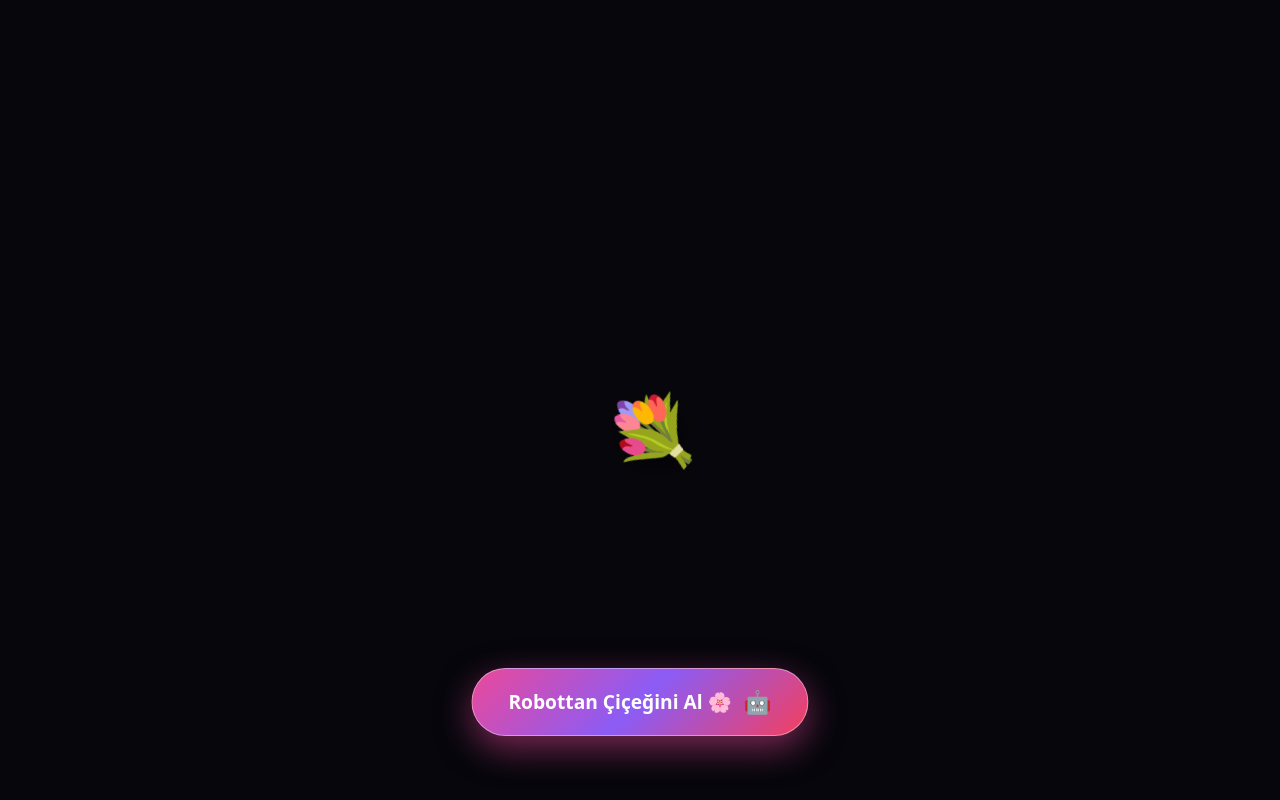
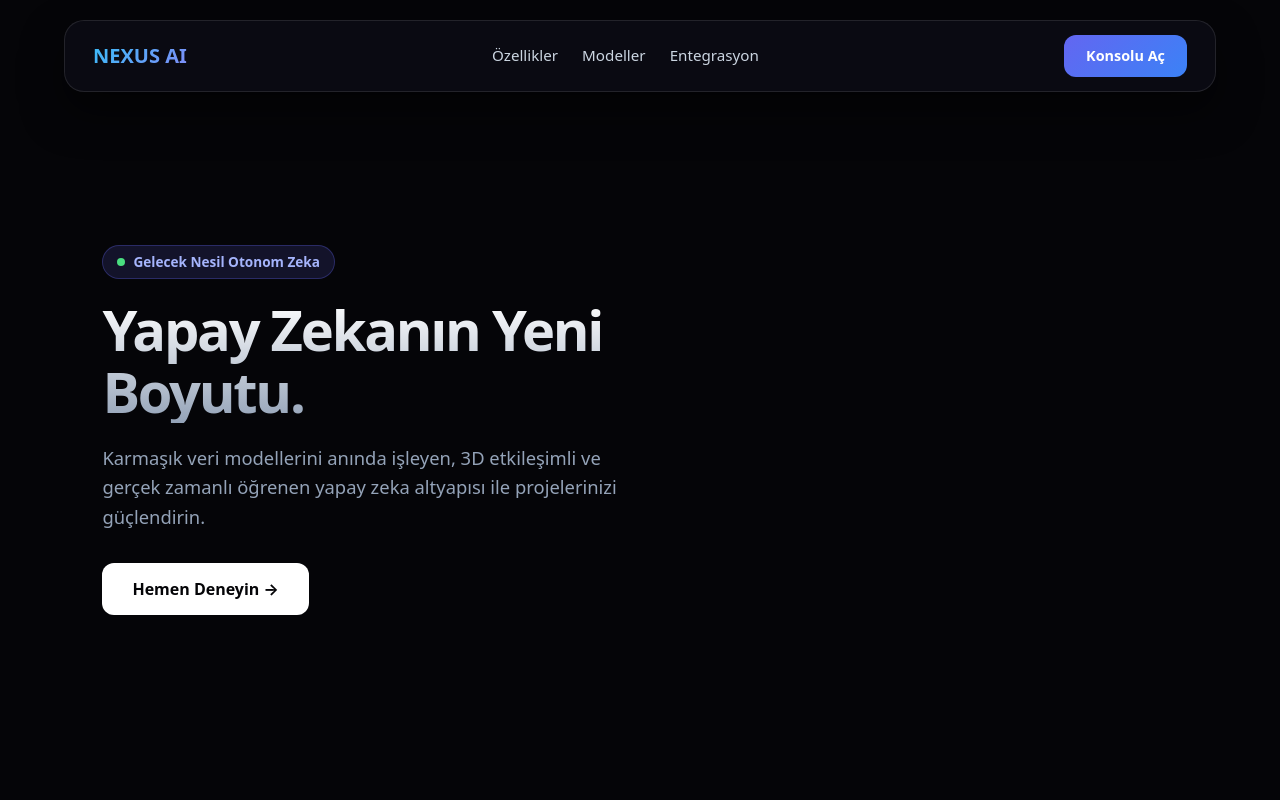
Before and after one commit to umutsenol79-ux/my-app, a Next.js app: page / in a window 1280 px wide. Shown: the top 800 px of the page. Built offline with nearby package versions, Linux system fonts and the light colour scheme.

Commit message:
transform to pure AI showcase landing page

```diff
--- a/app/page.tsx
+++ b/app/page.tsx
@@ -1,20 +1,8 @@
 'use client';
 
-import { useEffect, useState } from 'react';
-
-interface Particle {
-  id: number;
-  left: number;
-  emoji: string;
-  size: number;
-  duration: number;
-  drift: number;
-}
+import { useEffect } from 'react';
 
 export default function Home() {
-  const [given, setGiven] = useState(false);
-  const [particles, setParticles] = useState<Particle[]>([]);
-
   useEffect(() => {
     const script = document.createElement('script');
     script.type = 'module';
@@ -28,163 +16,161 @@ export default function Home() {
     };
   }, []);
 
-  const handleRobotGivesFlower = () => {
-    setGiven(true);
+  return (
+    <main style={{ position: 'relative', width: '100vw', minHeight: '100vh', overflowX: 'hidden', backgroundColor: '#050508', color: '#fff', fontFamily: 'system-ui, -apple-system, sans-serif' }}>
 
-    const emojis = ['🌸', '💐', '🌹', '💖', '✨', '🌷', '💝', '✨'];
-    const newParticles: Particle[] = [];
-
-    for (let i = 0; i < 35; i++) {
-      newParticles.push({
-        id: Date.now() + i,
-        left: 50 + (Math.random() * 20 - 10),
-        emoji: emojis[Math.floor(Math.random() * emojis.length)],
-        size: Math.random() * 1.6 + 1.2,
-        duration: Math.random() * 1.5 + 2.2,
-        drift: Math.random() * 200 - 100
-      });
-    }
-
-    setParticles(newParticles);
-  };
-
-  return (
-    <main style={{ position: 'relative', width: '100vw', height: '100vh', overflow: 'hidden', backgroundColor: '#06060c', fontFamily: 'system-ui, -apple-system, sans-serif' }}>
-
-      {/* 3D Spline Robot Sahnesi */}
+      {/* 3D Robot */}
       {/* @ts-expect-error spline-viewer is a web component */}
       <spline-viewer
         url="https://prod.spline.design/kZDDjO5HuC9GJUM2/scene.splinecode"
-        style={{ width: '100%', height: '100%', position: 'absolute', top: 0, left: 0, zIndex: 1 }}
+        style={{ width: '100%', height: '100vh', position: 'fixed', top: 0, left: 0, zIndex: 1 }}
       />
 
-      {/* Robotun Elinde Sabit Duran Çiçek Buketi (Tıklamadan Önce & Sonra) */}
-      <div style={{
-        position: 'absolute',
-        top: '52%',
-        left: '50%',
-        transform: given
-          ? 'translate(-50%, -65%) scale(1.6) rotate(10deg)'
-          : 'translate(-38%, -35%) scale(1) rotate(-15deg)',
-        zIndex: 10,
-        pointerEvents: 'none',
-        fontSize: '4.5rem',
-        transition: 'all 0.8s cubic-bezier(0.175, 0.885, 0.32, 1.275)',
-        filter: given
-          ? 'drop-shadow(0 0 35px rgba(244, 114, 182, 0.9))'
-          : 'drop-shadow(0 8px 16px rgba(0,0,0,0.6))',
-        animation: given ? 'pulseGlow 2s infinite alternate' : 'subtleFloat 3s ease-in-out infinite alternate'
-      }}>
-        💐
-      </div>
-
-      {/* Robotun Mesaj Balonu */}
-      <div style={{
-        position: 'absolute',
-        top: '8%',
-        left: '50%',
-        transform: given ? 'translateX(-50%) scale(1)' : 'translateX(-50%) scale(0.8)',
-        opacity: given ? 1 : 0,
-        zIndex: 25,
-        pointerEvents: 'none',
-        transition: 'all 0.6s cubic-bezier(0.175, 0.885, 0.32, 1.275)',
-        width: '90%',
-        maxWidth: '480px'
-      }}>
-        <div style={{
-          background: 'rgba(20, 15, 30, 0.7)',
-          backdropFilter: 'blur(20px)',
-          WebkitBackdropFilter: 'blur(20px)',
-          border: '1.5px solid rgba(244, 114, 182, 0.5)',
-          padding: '22px 28px',
-          borderRadius: '26px',
-          boxShadow: '0 20px 50px rgba(236, 72, 153, 0.35)',
-          textAlign: 'center',
-          position: 'relative'
-        }}>
-          <div style={{ fontSize: '2.2rem', marginBottom: '4px' }}>🤖💐✨</div>
-          <h2 style={{ margin: '0 0 6px 0', fontSize: '1.5rem', color: '#fff', fontWeight: '800', textShadow: '0 2px 10px rgba(0,0,0,0.6)' }}>
-            Bunlar Senin çin Ezgi! 🌸
-          </h2>
-          <p style={{ margin: 0, fontSize: '1rem', lineHeight: '1.5', color: '#fbcfe8' }}>
-            Umut bu çiçekleri sana vermem için beni özel olarak görevlendirdi! Dünyanın en güzel sevgilisi, iyi ki varsın 💖
-          </p>
-        </div>
-      </div>
-
-      {/* Alt Kısımdaki Buton */}
-      <div style={{
-        position: 'absolute',
-        bottom: '8%',
+      {/* Üst Navbar */}
+      <nav style={{
+        position: 'fixed',
+        top: '20px',
         left: '50%',
         transform: 'translateX(-50%)',
-        zIndex: 30,
+        width: '90%',
+        maxWidth: '1200px',
+        zIndex: 50,
+        display: 'flex',
+        alignItems: 'center',
+        justifyContent: 'space-between',
+        padding: '14px 28px',
+        background: 'rgba(15, 15, 25, 0.65)',
+        backdropFilter: 'blur(20px)',
+        WebkitBackdropFilter: 'blur(20px)',
+        border: '1px solid rgba(255, 255, 255, 0.1)',
+        borderRadius: '20px',
+        boxShadow: '0 20px 40px rgba(0,0,0,0.5)'
+      }}>
+        <div style={{ display: 'flex', alignItems: 'center', gap: '10px', fontWeight: '800', fontSize: '1.25rem' }}>
+          <span style={{ background: 'linear-gradient(135deg, #38bdf8 0%, #818cf8 100%)', WebkitBackgroundClip: 'text', WebkitTextFillColor: 'transparent' }}>
+            NEXUS AI
+          </span>
+        </div>
+
+        <div style={{ display: 'flex', gap: '24px', fontSize: '0.95rem', color: '#94a3b8', fontWeight: '500' }}>
+          <span style={{ color: '#cbd5e1' }}>Özellikler</span>
+          <span style={{ color: '#cbd5e1' }}>Modeller</span>
+          <span style={{ color: '#cbd5e1' }}>Entegrasyon</span>
+        </div>
+
+        <button style={{
+          padding: '10px 22px',
+          fontSize: '0.9rem',
+          fontWeight: '600',
+          color: '#fff',
+          background: 'linear-gradient(135deg, #6366f1 0%, #3b82f6 100%)',
+          border: 'none',
+          borderRadius: '12px',
+          cursor: 'pointer'
+        }}>
+          Konsolu Aç
+        </button>
+      </nav>
+
+      {/* Hero Alanı */}
+      <section style={{
+        position: 'relative',
+        zIndex: 10,
+        minHeight: '100vh',
         display: 'flex',
         flexDirection: 'column',
-        alignItems: 'center'
+        justifyContent: 'center',
+        padding: '0 8%',
+        pointerEvents: 'none'
       }}>
-        <button
-          onClick={handleRobotGivesFlower}
-          style={{
-            display: 'flex',
+        <div style={{ maxWidth: '560px', marginTop: '60px' }}>
+          <div style={{
+            display: 'inline-flex',
             alignItems: 'center',
-            gap: '12px',
-            padding: '16px 36px',
-            fontSize: '1.2rem',
-            fontWeight: '700',
-            color: '#fff',
-            background: given
-              ? 'linear-gradient(135deg, #10b981 0%, #059669 100%)'
-              : 'linear-gradient(135deg, #ec4899 0%, #8b5cf6 50%, #f43f5e 100%)',
-            border: '1.5px solid rgba(255, 255, 255, 0.4)',
+            gap: '8px',
+            padding: '6px 14px',
             borderRadius: '9999px',
-            cursor: 'pointer',
-            boxShadow: '0 12px 35px rgba(236, 72, 153, 0.5)',
-            transition: 'all 0.3s ease',
-            outline: 'none'
-          }}
-          onMouseDown={(e) => (e.currentTarget.style.transform = 'scale(0.94)')}
-          onMouseUp={(e) => (e.currentTarget.style.transform = 'scale(1)')}
-        >
-          <span>{given ? 'Çiçekler Teslim Edildi 💖' : 'Robottan Çiçeğini Al 🌸'}</span>
-          <span style={{ fontSize: '1.4rem' }}>{given ? '✨' : '🤖'}</span>
-        </button>
-      </div>
+            background: 'rgba(99, 102, 241, 0.15)',
+            border: '1px solid rgba(99, 102, 241, 0.3)',
+            color: '#a5b4fc',
+            fontSize: '0.85rem',
+            fontWeight: '600',
+            marginBottom: '20px'
+          }}>
+            <span style={{ width: '8px', height: '8px', borderRadius: '50%', backgroundColor: '#4ade80' }}></span>
+            Gelecek Nesil Otonom Zeka
+          </div>
 
-      {/* Patlayan Çiçekler */}
-      {particles.map((p) => (
-        <div
-          key={p.id}
-          style={{
-            position: 'absolute',
-            top: '48%',
-            left: `${p.left}%`,
-            zIndex: 18,
-            fontSize: `${p.size}rem`,
-            pointerEvents: 'none',
-            // @ts-expect-error css variable
-            '--drift': `${p.drift}px`,
-            animation: `burstOut ${p.duration}s cubic-bezier(0.25, 1, 0.5, 1) forwards`
-          }}
-        >
-          {p.emoji}
+          <h1 style={{
+            fontSize: '3.5rem',
+            fontWeight: '900',
+            lineHeight: '1.1',
+            letterSpacing: '-0.04em',
+            margin: '0 0 20px 0',
+            background: 'linear-gradient(180deg, #ffffff 0%, #94a3b8 100%)',
+            WebkitBackgroundClip: 'text',
+            WebkitTextFillColor: 'transparent'
+          }}>
+            Yapay Zekanın Yeni Boyutu.
+          </h1>
+
+          <p style={{
+            fontSize: '1.15rem',
+            lineHeight: '1.6',
+            color: '#94a3b8',
+            marginBottom: '32px'
+          }}>
+            Karmaşık veri modellerini anında işleyen, 3D etkileşimli ve gerçek zamanlı öğrenen yapay zeka altyapısı ile projelerinizi güçlendirin.
+          </p>
+
+          <div style={{ display: 'flex', gap: '16px', pointerEvents: 'auto' }}>
+            <button style={{
+              padding: '14px 30px',
+              fontSize: '1rem',
+              fontWeight: '700',
+              color: '#050508',
+              backgroundColor: '#fff',
+              border: 'none',
+              borderRadius: '12px',
+              cursor: 'pointer'
+            }}>
+              Hemen Deneyin →
+            </button>
+          </div>
         </div>
-      ))}
+      </section>
 
-      <style>{`
-        @keyframes subtleFloat {
-          0% { transform: translate(-38%, -35%) scale(1) rotate(-15deg); }
-          100% { transform: translate(-38%, -38%) scale(1.05) rotate(-10deg); }
-        }
-        @keyframes pulseGlow {
-          0% { filter: drop-shadow(0 0 25px rgba(244, 114, 182, 0.7)); }
-          100% { filter: drop-shadow(0 0 45px rgba(244, 114, 182, 1)); }
-        }
-        @keyframes burstOut {
-          0% { opacity: 1; transform: translate(0, 0) scale(0.5); }
-          100% { opacity: 0; transform: translate(var(--drift), -350px) scale(1.2) rotate(45deg); }
-        }
-      `}</style>
+      {/* Özellik Kartları */}
+      <section style={{
+        position: 'relative',
+        zIndex: 10,
+        padding: '0 8% 80px 8%',
+        display: 'grid',
+        gridTemplateColumns: 'repeat(auto-fit, minmax(280px, 1fr))',
+        gap: '24px',
+        maxWidth: '1200px',
+        margin: '0 auto'
+      }}>
+        {[
+          { title: 'Otonom Çıkarım', desc: 'Saniyeler içinde yüksek hassasiyetli doğal dil ve veri analizleri.', icon: '⚡' },
+          { title: 'Gerçek Zamanlı 3D', desc: 'Etkileşimli ortamlar ve simülasyonlarla tam uyumlu derin öğrenme.', icon: '🌐' },
+          { title: 'Gelişmiş Güvenlik', desc: 'Uçtan uca şifrelenmiş veri akışı ve kurumsal veri gizliliği.', icon: '🛡️' }
+        ].map((feat, idx) => (
+          <div key={idx} style={{
+            background: 'rgba(15, 15, 25, 0.65)',
+            backdropFilter: 'blur(20px)',
+            WebkitBackdropFilter: 'blur(20px)',
+            border: '1px solid rgba(255, 255, 255, 0.08)',
+            padding: '28px',
+            borderRadius: '20px'
+          }}>
+            <div style={{ fontSize: '2rem', marginBottom: '14px' }}>{feat.icon}</div>
+            <h3 style={{ margin: '0 0 8px 0', fontSize: '1.25rem', fontWeight: '700', color: '#f8fafc' }}>{feat.title}</h3>
+            <p style={{ margin: 0, fontSize: '0.95rem', color: '#94a3b8', lineHeight: '1.5' }}>{feat.desc}</p>
+          </div>
+        ))}
+      </section>
+
     </main>
   );
 }
```
